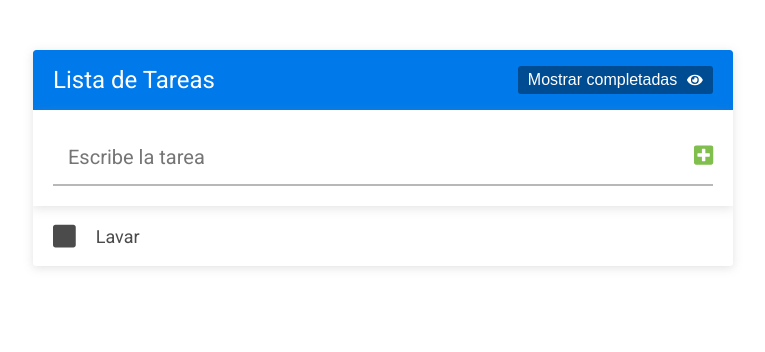
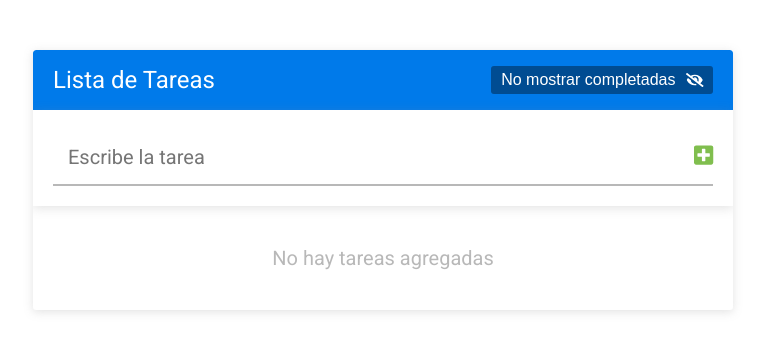
Before and after one commit to cesar2k94/Lista_de_Tareas, a React (Create React App) app in the folder lista_tareas/: page / in a window 1280 px wide. Shown: the top 352 px of the page, without its empty margins (257-1022 px from the left). Built offline with nearby package versions, Linux system fonts and the light colour scheme.

Commit message:
LocalStorage para tareas

```diff
--- a/lista_tareas/src/App.js
+++ b/lista_tareas/src/App.js
@@ -1,29 +1,38 @@
-import React, { useState } from 'react';
+import React, { useState, useEffect } from 'react';
 import './App.css';
 import Header from './componentes/Header';
 import FormularioTareas from './componentes/FormularioTareas';
 import ListaTareas from './componentes/ListaTareas';
 
 
-const { v4: uuidv4 } = require('uuid');
+
 
 const App = () => {
-    const [tareas, cambiarTareas]= useState(
-        [
-            {
-                id:uuidv4(),
-                texto: "Lavar",
-                completada: false
-            },
-            {
-                id:uuidv4(),
-                texto: "Fregar",
-                completada: true
-            }
-        ]
-    );
 
-    const [mostrarCompletadas, cambiarMostrarCompletadas] = useState(false);
+    //Obtener las tareas guardadas
+    const tareasGuardadas =
+    localStorage.getItem('tareas')?
+    JSON.parse(localStorage.getItem('tareas')):[];
+    //Establecer estado de tareas
+    const [tareas, cambiarTareas]= useState(tareasGuardadas);
+    useEffect(() => {
+        localStorage.setItem('tareas', JSON.stringify(tareas));
+    }, [tareas]);
+
+    //Obtener estado de mostrarCompletadas
+    let mostrarCompletadasGuardadas;
+    if (localStorage.getItem('mostrarCompletadas')===null){
+        mostrarCompletadasGuardadas = true;
+    }else{
+        mostrarCompletadasGuardadas=localStorage.getItem('mostrarCompletadas')==='true';
+    }
+
+
+    //Establecer estado de mostrarCompletadas
+    const [mostrarCompletadas, cambiarMostrarCompletadas] = useState(mostrarCompletadasGuardadas);
+    useEffect(() => {
+        localStorage.setItem('mostrarCompletadas', mostrarCompletadas.toString());
+    }, [mostrarCompletadas]);
 
     return (
         <div className="contenedor">
--- a/lista_tareas/src/componentes/Header.js
+++ b/lista_tareas/src/componentes/Header.js
@@ -1,4 +1,4 @@
-import React, { useState } from 'react';
+import React from 'react';
 import { FontAwesomeIcon } from '@fortawesome/react-fontawesome';
 import { faEye, faEyeSlash } from '@fortawesome/free-solid-svg-icons';
 
--- a/lista_tareas/src/componentes/ListaTareas.js
+++ b/lista_tareas/src/componentes/ListaTareas.js
@@ -34,8 +34,7 @@
                         eliminarTarea={eliminarTarea}
                     />
                 }
-                return;
-
+                return [];
             })
                 : <div className="lista-tareas__mensaje">No hay tareas agregadas</div>
             }
```
